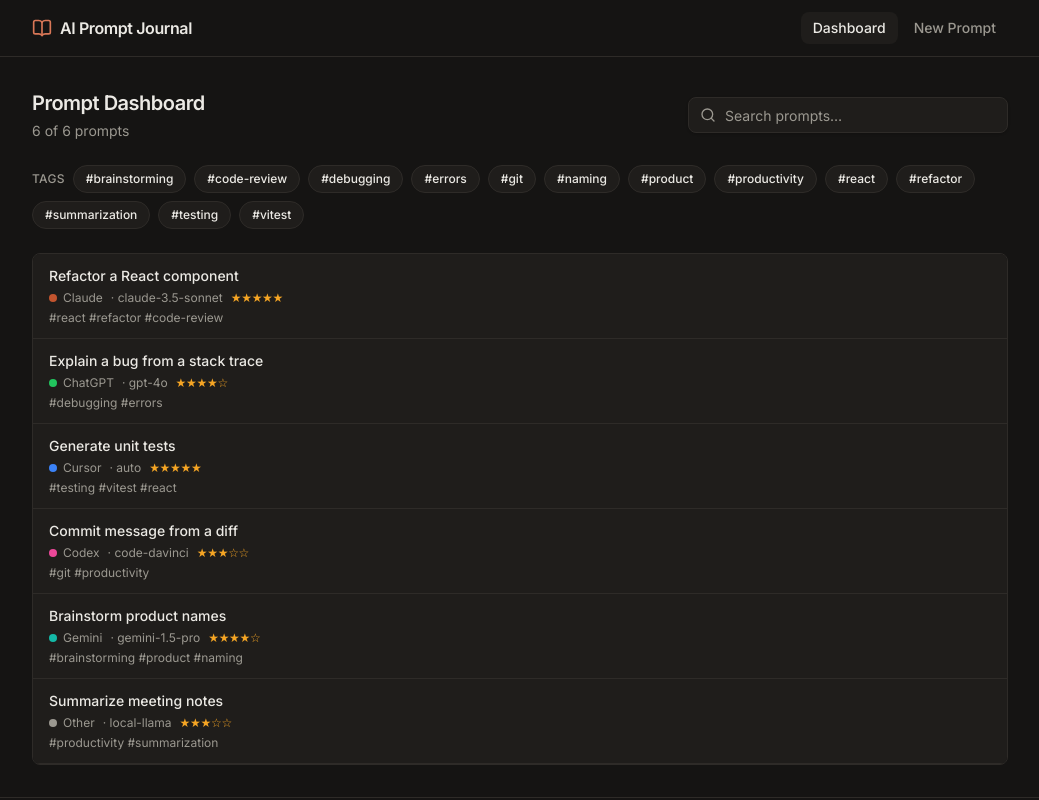
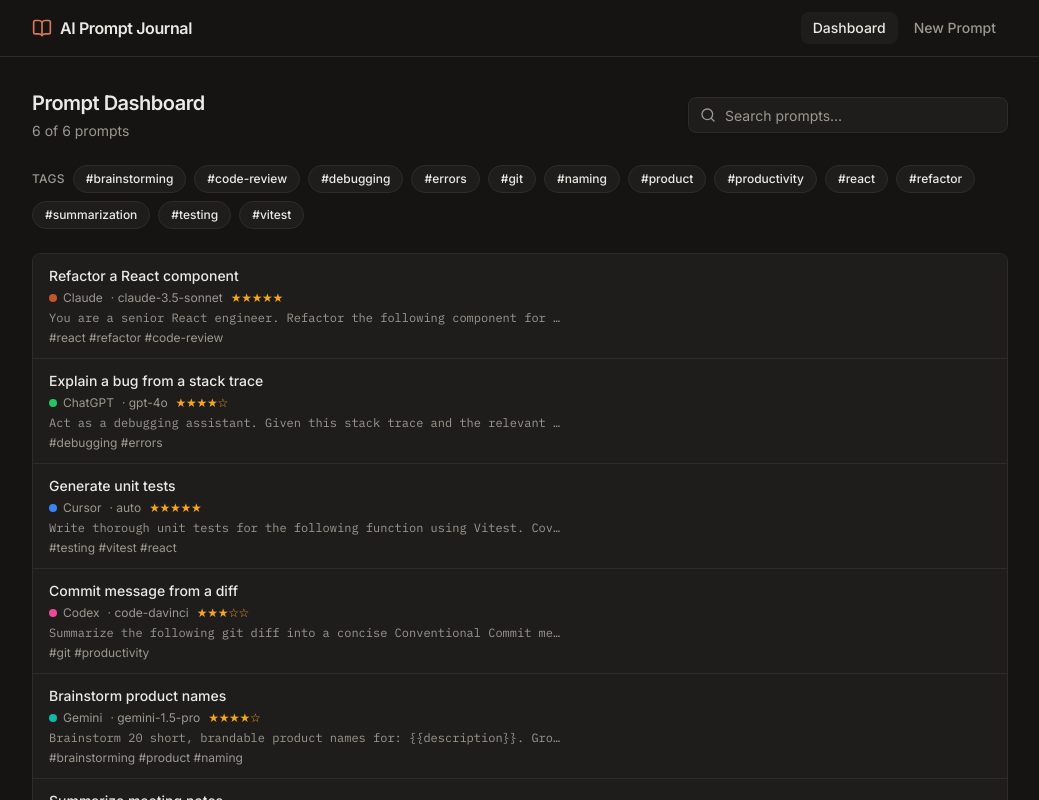
Before and after one commit to AmazingDude/arbisoft, a React (Vite) app in the folder week-1/: page / in a window 1280 px wide. Shown: the top 800 px of the page, without its empty margins (115-1154 px from the left). Built offline with nearby package versions, Linux system fonts and the light colour scheme.

Commit message:
feat: add content preview to dashboard list rows

```diff
--- a/week-1/src/components/PromptCard.jsx
+++ b/week-1/src/components/PromptCard.jsx
@@ -16,6 +16,15 @@
  *
  * @param {{ prompt: import("../types.js").Prompt, onDelete: (id: string) => void }} props
  */
+const PREVIEW_LENGTH = 70;
+
+function getContentPreview(content) {
+  const normalized = content.replace(/\s+/g, " ").trim();
+  return normalized.length > PREVIEW_LENGTH
+    ? `${normalized.slice(0, PREVIEW_LENGTH)}…`
+    : normalized;
+}
+
 function PromptCard({ prompt, onDelete }) {
   return (
     <article
@@ -43,6 +52,12 @@
           <StarRating rating={prompt.rating} className="text-xs" />
         </div>
 
+        {prompt.content && (
+          <p className="mt-1 truncate font-mono text-xs text-text-secondary">
+            {getContentPreview(prompt.content)}
+          </p>
+        )}
+
         {prompt.tags.length > 0 && (
           <p className="mt-1 truncate text-xs text-text-secondary">
             {prompt.tags.map((tag) => `#${tag}`).join(" ")}
```
